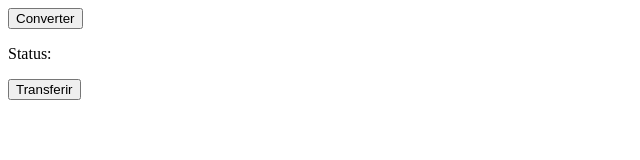
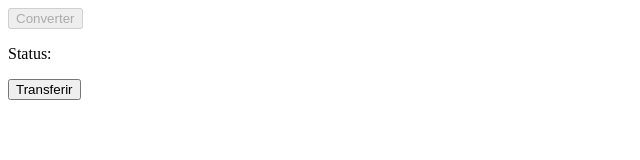
Before and after one commit to rynakamura/clonehero-converter-docker, a website: page converter/front/index.html in a window 1280 px wide. Shown: the whole page, without its empty margins (0-640 px from the left). Drawn offline with Linux system fonts and the light colour scheme; no server answers.

Commit message:
test. disabled

```diff
--- a/converter/front/index.html
+++ b/converter/front/index.html
@@ -26,13 +26,12 @@
     document.getElementById("video").addEventListener('click', (e) => {
         console.log('click')
         isRunning = true
-        // document.getElementById("video").setAttribute("disabled", true)
         disableButton()
 
     })
     var disableButton = () => {
         console.log('loop', isRunning)
-
+        document.getElementById("video").setAttribute("disabled", true)
         setTimeout(function () {
             fetch("/status").then(T => T.json()).then(resp => isRunning = resp).then(() => {
                 if (isRunning) {
```
